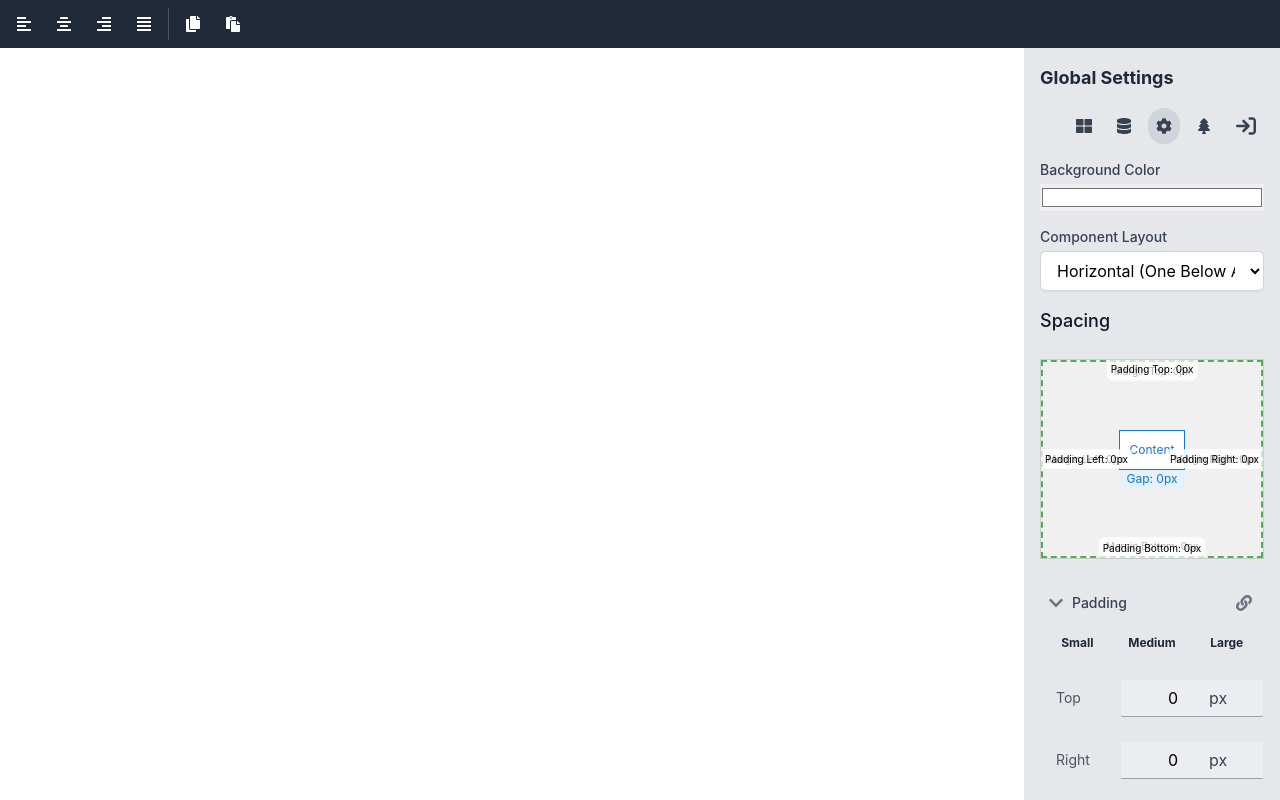
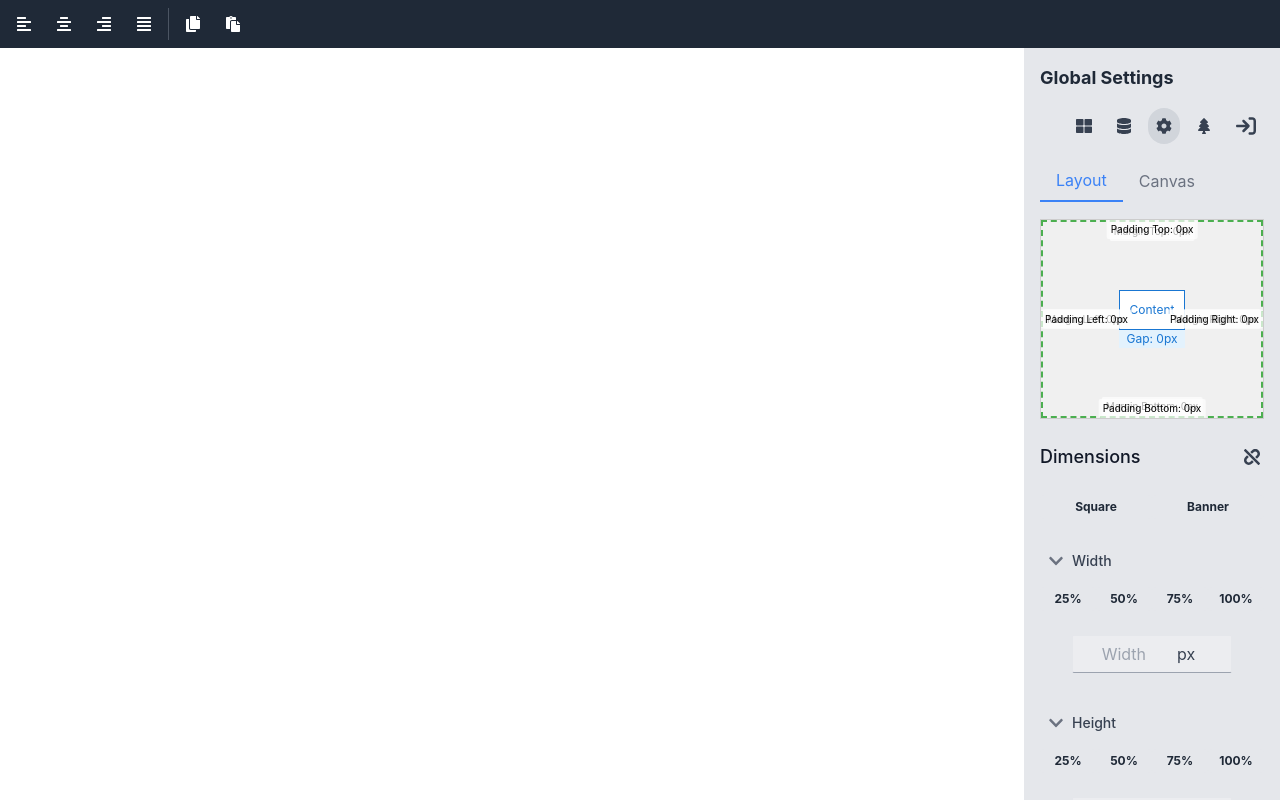
Before and after one commit to cyberjungle-io/subconnect, a React (Create React App) app: page / in a window 1280 px wide. Both pictures are taken after a click on the button 1164 px from the left and 126 px from the top of the page. Built offline with nearby package versions, Linux system fonts and the light colour scheme.

Commit message:
Refactored properties panel layout

```diff
--- a/src/components/Components/CommonControls/DimensionControls.jsx
+++ b/src/components/Components/CommonControls/DimensionControls.jsx
@@ -1,5 +1,5 @@
 import React, { useState, useEffect } from 'react';
-import { FaLink, FaUnlink } from 'react-icons/fa';
+import { FaLink, FaUnlink, FaChevronDown, FaChevronRight } from 'react-icons/fa';
 
 const DimensionControls = ({ style, onStyleChange }) => {
   const [aspectRatio, setAspectRatio] = useState(null);
@@ -7,6 +7,10 @@ const DimensionControls = ({ style, onStyleChange }) => {
   const [widthUnit, setWidthUnit] = useState('px');
   const [heightUnit, setHeightUnit] = useState('px');
   const [activePreset, setActivePreset] = useState(null);
+  const [expandedSections, setExpandedSections] = useState({
+    width: true,
+    height: true,
+  });
 
   useEffect(() => {
     if (style.width && style.height) {
@@ -75,17 +79,21 @@ const DimensionControls = ({ style, onStyleChange }) => {
     return style[dimension] === `${value}${unit}`;
   };
 
+  const toggleSection = (section) => {
+    setExpandedSections(prev => ({ ...prev, [section]: !prev[section] }));
+  };
+
   const renderSizeButtons = (dimension) => {
     return (
-      <div className="flex space-x-2 mb-2">
+      <div className="flex justify-between mt-2 mb-4">
         {[25, 50, 75, 100].map((percentage) => (
           <button
             key={percentage}
             onClick={() => setPercentage(dimension, percentage)}
-            className={`px-2 py-1 text-sm rounded ${
+            className={`flex-1 px-2 py-1 text-xs font-bold rounded transition-colors duration-200 ${
               isActiveSize(dimension, percentage, '%')
                 ? 'bg-blue-500 text-white'
-                : 'bg-gray-200 text-gray-700 hover:bg-gray-300'
+                : 'bg-gray-200 hover:bg-gray-300 text-gray-800'
             }`}
           >
             {percentage}%
@@ -102,7 +110,7 @@ const DimensionControls = ({ style, onStyleChange }) => {
     ];
 
     return (
-      <div className="flex flex-wrap gap-2 mb-4">
+      <div className="flex justify-between mt-2 mb-4">
         {presets.map((preset, index) => (
           <button
             key={index}
@@ -113,10 +121,10 @@ const DimensionControls = ({ style, onStyleChange }) => {
               setHeightUnit(getUnitFromValue(preset.height));
               setActivePreset(preset.label);
             }}
-            className={`px-2 py-1 text-sm rounded ${
+            className={`flex-1 px-2 py-1 text-xs font-bold rounded transition-colors duration-200 ${
               activePreset === preset.label
                 ? 'bg-blue-500 text-white'
-                : 'bg-gray-200 text-gray-700 hover:bg-gray-300'
+                : 'bg-gray-200 hover:bg-gray-300 text-gray-800'
             }`}
           >
             {preset.label}
@@ -126,37 +134,83 @@ const DimensionControls = ({ style, onStyleChange }) => {
     );
   };
 
-  const renderUnitButtons = (dimension, currentUnit, setUnit) => {
+  const renderInput = (name, value, unit, setUnit) => {
+    const { number } = parseValue(value);
     const units = ['px', '%', 'em', 'rem'];
+
     return (
-      <div className="flex">
-        {units.map((unit) => (
-          <button
-            key={unit}
-            onClick={() => {
-              setUnit(unit);
-              const value = getValueWithoutUnit(style[dimension]);
-              if (value !== 'auto') {
-                setDimension(dimension, value, unit);
-              }
-            }}
-            className={`px-2 py-1 text-sm rounded-r ${
-              currentUnit === unit
-                ? 'bg-blue-500 text-white'
-                : 'bg-gray-200 text-gray-700 hover:bg-gray-300'
-            }`}
-          >
-            {unit}
-          </button>
-        ))}
+      <div className="flex items-center justify-center py-2">
+        <div className="flex items-center bg-gray-100 bg-opacity-50 rounded-sm overflow-hidden border border-b-gray-400">
+          <input
+            type="number"
+            value={number}
+            onChange={(e) => setDimension(name, e.target.value, unit)}
+            className="w-24 py-1.5 px-2 text-right bg-transparent focus:outline-none focus:border-indigo-500 transition-colors duration-200"
+            placeholder={name.charAt(0).toUpperCase() + name.slice(1)}
+          />
+          <div className="relative group">
+            <select
+              value={unit}
+              onChange={(e) => {
+                setUnit(e.target.value);
+                setDimension(name, number, e.target.value);
+              }}
+              className="py-1 pl-2 pr-6 bg-transparent focus:outline-none text-gray-700 appearance-none cursor-pointer"
+            >
+              {units.map((u) => (
+                <option key={u} value={u}>
+                  {u}
+                </option>
+              ))}
+            </select>
+            <div className="pointer-events-none absolute inset-y-0 right-0 flex items-center px-2 text-gray-700">
+              <FaChevronDown className="w-3 h-3 opacity-0 group-hover:opacity-100 transition-opacity duration-200" />
+            </div>
+          </div>
+        </div>
+      </div>
+    );
+  };
+
+  const parseValue = (value) => {
+    if (value === null || value === undefined || value === '') {
+      return { number: '', unit: 'px' };
+    }
+    if (typeof value === 'number') {
+      return { number: value.toString(), unit: 'px' };
+    }
+    if (typeof value === 'string') {
+      const match = value.match(/^(\d*\.?\d+)(\D+)?$/);
+      return match ? { number: match[1], unit: match[2] || 'px' } : { number: '', unit: 'px' };
+    }
+    return { number: '', unit: 'px' };
+  };
+
+  const renderSection = (title, name, value, unit, setUnit) => {
+    const isExpanded = expandedSections[name];
+    return (
+      <div className="mb-4">
+        <div
+          className="flex items-center cursor-pointer hover:bg-gray-100 p-2 rounded-md transition-colors duration-200"
+          onClick={() => toggleSection(name)}
+        >
+          {isExpanded ? <FaChevronDown className="mr-2 text-gray-500" /> : <FaChevronRight className="mr-2 text-gray-500" />}
+          <span className="text-sm font-medium text-gray-700">{title}</span>
+        </div>
+        {isExpanded && (
+          <div className="mt-2">
+            {renderSizeButtons(name)}
+            {renderInput(name, value, unit, setUnit)}
+          </div>
+        )}
       </div>
     );
   };
 
   return (
-    <div className="space-y-4">
+    <div className="space-y-6">
       <div className="flex justify-between items-center">
-        <span className="text-sm font-medium text-gray-700">Dimensions</span>
+        <h3 className="text-lg font-medium text-gray-900">Dimensions</h3>
         <button
           onClick={toggleAspectRatioLock}
           className={`p-1 rounded ${
@@ -170,37 +224,8 @@ const DimensionControls = ({ style, onStyleChange }) => {
 
       {renderPresetButtons()}
 
-      <div>
-        <label className="block text-sm font-medium text-gray-700 mb-1">
-          Width
-        </label>
-        {renderSizeButtons('width')}
-        <div className="flex">
-          <input
-            type="text"
-            value={getValueWithoutUnit(style.width)}
-            onChange={(e) => setDimension('width', e.target.value, widthUnit)}
-            className="block w-full px-3 py-2 bg-white border border-gray-300 rounded-l-md shadow-sm focus:outline-none focus:ring-indigo-500 focus:border-indigo-500"
-          />
-          {renderUnitButtons('width', widthUnit, setWidthUnit)}
-        </div>
-      </div>
-
-      <div>
-        <label className="block text-sm font-medium text-gray-700 mb-1">
-          Height
-        </label>
-        {renderSizeButtons('height')}
-        <div className="flex">
-          <input
-            type="text"
-            value={getValueWithoutUnit(style.height)}
-            onChange={(e) => setDimension('height', e.target.value, heightUnit)}
-            className="block w-full px-3 py-2 bg-white border border-gray-300 rounded-l-md shadow-sm focus:outline-none focus:ring-indigo-500 focus:border-indigo-500"
-          />
-          {renderUnitButtons('height', heightUnit, setHeightUnit)}
-        </div>
-      </div>
+      {renderSection('Width', 'width', style.width, widthUnit, setWidthUnit)}
+      {renderSection('Height', 'height', style.height, heightUnit, setHeightUnit)}
     </div>
   );
 };
--- a/src/components/Components/CommonControls/SpacingControls.jsx
+++ b/src/components/Components/CommonControls/SpacingControls.jsx
@@ -173,22 +173,7 @@ const SpacingControls = ({ style, onStyleChange, availableControls = ['padding',
 
   return (
     <div className="space-y-6">
-      <h3 className="text-lg font-medium text-gray-900">Spacing</h3>
-      <SpacingPreview
-        padding={{
-          paddingTop: style.paddingTop,
-          paddingRight: style.paddingRight,
-          paddingBottom: style.paddingBottom,
-          paddingLeft: style.paddingLeft,
-        }}
-        margin={{
-          marginTop: style.marginTop,
-          marginRight: style.marginRight,
-          marginBottom: style.marginBottom,
-          marginLeft: style.marginLeft,
-        }}
-        gap={style.gap}
-      />
+
 
       {availableControls.includes('padding') && renderSection(
         'Padding',
--- a/src/components/Editor/PropertiesPanel.jsx
+++ b/src/components/Editor/PropertiesPanel.jsx
@@ -8,6 +8,7 @@ import { updateGlobalSettings, updateComponent } from "../../features/editorSlic
 import PanelNavBar from "./PanelNavBar";
 import ComponentTree from "./ComponentTree";
 import SpacingControls from "../Components/CommonControls/SpacingControls";
+import SpacingPreview from "../Components/CommonControls/SpacingPreview";
 
 const PropertiesPanel = ({
   selectedComponent,
@@ -84,6 +85,8 @@ const PropertiesPanel = ({
   };
 
   const renderGlobalSettings = () => (
+    <PropertyTabs tabs={["Layout", "Canvas"]}>
+      {renderLayoutTab(globalSettings.style, handleGlobalStyleChange, true)}
       <div className="space-y-4">
         <div>
           <label className="block text-sm font-medium text-gray-700 mb-1">
@@ -111,24 +114,47 @@ const PropertiesPanel = ({
             <option value="horizontal">Horizontal (One Below Another)</option>
           </select>
         </div>
+      </div>
+    </PropertyTabs>
+  );
+  const renderLayoutTab = (style, onStyleChange, isGlobal = false) => (
+    <div className="space-y-6">
+      <SpacingPreview
+        padding={{
+          paddingTop: style.paddingTop,
+          paddingRight: style.paddingRight,
+          paddingBottom: style.paddingBottom,
+          paddingLeft: style.paddingLeft,
+        }}
+        margin={{
+          marginTop: style.marginTop,
+          marginRight: style.marginRight,
+          marginBottom: style.marginBottom,
+          marginLeft: style.marginLeft,
+        }}
+        gap={style.gap}
+      />
+      <DimensionControls
+        style={style}
+        onStyleChange={onStyleChange}
+      />
       <SpacingControls
-  style={globalSettings.style || {}}
-  onStyleChange={handleGlobalStyleChange}
-  availableControls={["padding", "margin", "gap"]}
+        style={style}
+        onStyleChange={onStyleChange}
+        availableControls={isGlobal ? ["padding", "margin", "gap"] : ["margin", "padding"]}
       />
     </div>
   );
 
-  const renderComponentProperties = () => {
+  const renderComponentSpecificTab = () => {
+    if (!selectedComponent) return null;
+
     switch (selectedComponent.type) {
       case "FLEX_CONTAINER":
         return (
-          <PropertyTabs tabs={["Layout", "Styles"]}>
+          <div className="space-y-4">
             <div>
-              <div>
-                <label className="block text-sm font-medium text-gray-700">
-                  Direction
-                </label>
+              <label className="block text-sm font-medium text-gray-700">Direction</label>
               <select
                 name="direction"
                 value={selectedComponent.props.direction || "row"}
@@ -140,9 +166,7 @@ const PropertiesPanel = ({
               </select>
             </div>
             <div>
-                <label className="block text-sm font-medium text-gray-700">
-                  Wrap
-                </label>
+              <label className="block text-sm font-medium text-gray-700">Wrap</label>
               <select
                 name="wrap"
                 value={selectedComponent.props.wrap || "nowrap"}
@@ -154,9 +178,7 @@ const PropertiesPanel = ({
               </select>
             </div>
             <div>
-                <label className="block text-sm font-medium text-gray-700">
-                  Align Items
-                </label>
+              <label className="block text-sm font-medium text-gray-700">Align Items</label>
               <select
                 name="alignItems"
                 value={selectedComponent.props.alignItems || "stretch"}
@@ -170,9 +192,7 @@ const PropertiesPanel = ({
               </select>
             </div>
             <div>
-                <label className="block text-sm font-medium text-gray-700">
-                  Justify Content
-                </label>
+              <label className="block text-sm font-medium text-gray-700">Justify Content</label>
               <select
                 name="justifyContent"
                 value={selectedComponent.props.justifyContent || "flex-start"}
@@ -187,87 +207,73 @@ const PropertiesPanel = ({
               </select>
             </div>
           </div>
-            <div className="space-y-6">
-              <DimensionControls
-                style={selectedComponent.style}
-                onStyleChange={handleStyleChange}
-              />
-              <SpacingControls
-                style={selectedComponent.style}
-                onStyleChange={handleStyleChange}
-                availableControls={["padding", "margin", "gap"]}
-              />
-            </div>
-          </PropertyTabs>
-        );
-      case "HEADING":
-      case "TEXT":
-        return (
-          <PropertyTabs tabs={["Styles"]}>
-            <div className="space-y-6">
-              <DimensionControls
-                style={selectedComponent.style}
-                onStyleChange={handleStyleChange}
-              />
-              <SpacingControls
-                style={selectedComponent.style}
-                onStyleChange={handleStyleChange}
-                availableControls={["margin"]}
-              />
-            </div>
-          </PropertyTabs>
-        );
-      case "IMAGE":
-      case "BUTTON":
-        return (
-          <PropertyTabs tabs={["Styles"]}>
-            <div className="space-y-6">
-              <DimensionControls
-                style={selectedComponent.style}
-                onStyleChange={handleStyleChange}
-              />
-              <SpacingControls
-                style={selectedComponent.style}
-                onStyleChange={handleStyleChange}
-                availableControls={["margin", "padding"]}
-              />
-            </div>
-          </PropertyTabs>
         );
       case "CHART":
         return (
-          <PropertyTabs tabs={["Chart Settings", "Styles", "Spacing"]}>
-            <div>{/* Add chart-specific settings controls here */}</div>
-            <div className="space-y-6">
-              <DimensionControls
-                style={selectedComponent.style}
-                onStyleChange={handleStyleChange}
+          <div className="space-y-4">
+            <div>
+              <label className="block text-sm font-medium text-gray-700">Chart Type</label>
+              <select
+                name="chartType"
+                value={selectedComponent.props.chartType || "bar"}
+                onChange={handlePropChange}
+                className="mt-1 block w-full px-3 py-2 bg-white border border-gray-300 rounded-md shadow-sm focus:outline-none focus:ring-indigo-500 focus:border-indigo-500"
+              >
+                <option value="bar">Bar Chart</option>
+                <option value="line">Line Chart</option>
+                <option value="pie">Pie Chart</option>
+              </select>
+            </div>
+            {/* Add more chart-specific controls here */}
+          </div>
+        );
+      case "VIDEO":
+        return (
+          <div className="space-y-4">
+            <div>
+              <label className="block text-sm font-medium text-gray-700">Video URL</label>
+              <input
+                type="text"
+                name="videoUrl"
+                value={selectedComponent.props.videoUrl || ""}
+                onChange={handlePropChange}
+                className="mt-1 block w-full px-3 py-2 bg-white border border-gray-300 rounded-md shadow-sm focus:outline-none focus:ring-indigo-500 focus:border-indigo-500"
               />
             </div>
-            <div className="space-y-6">
-              <SpacingControls
-                style={selectedComponent.style}
-                onStyleChange={handleStyleChange}
-                availableControls={["margin", "padding"]}
+            <div>
+              <label className="block text-sm font-medium text-gray-700">Autoplay</label>
+              <input
+                type="checkbox"
+                name="autoplay"
+                checked={selectedComponent.props.autoplay || false}
+                onChange={handlePropChange}
+                className="mt-1"
               />
             </div>
+            {/* Add more video-specific controls here */}
+          </div>
+        );
+      // Add cases for other component types as needed
+      default:
+        return (
+          <div className="text-gray-500 italic">
+            No specific properties for this component type.
+          </div>
+        );
+    }
+  };
+
+  const renderComponentProperties = () => {
+    if (!selectedComponent) return null;
+
+    const componentName = selectedComponent.type.charAt(0).toUpperCase() + selectedComponent.type.slice(1).toLowerCase();
+
+    return (
+      <PropertyTabs tabs={["Layout", componentName]}>
+        {renderLayoutTab(selectedComponent.style, handleStyleChange)}
+        {renderComponentSpecificTab()}
       </PropertyTabs>
     );
-      default:
-        return (
-          <PropertyTabs tabs={["Styles"]}>
-            <DimensionControls
-              style={selectedComponent.style}
-              onStyleChange={handleStyleChange}
-            />
-            <SpacingControls
-              style={selectedComponent.style}
-              onStyleChange={handleStyleChange}
-              availableControls={["margin", "padding"]}
-            />
-          </PropertyTabs>
-        );
-    }
   };
   const renderPanelContent = () => {
     switch (activePanel) {
```
Lines whose indentation alone changed are shown as unchanged.
